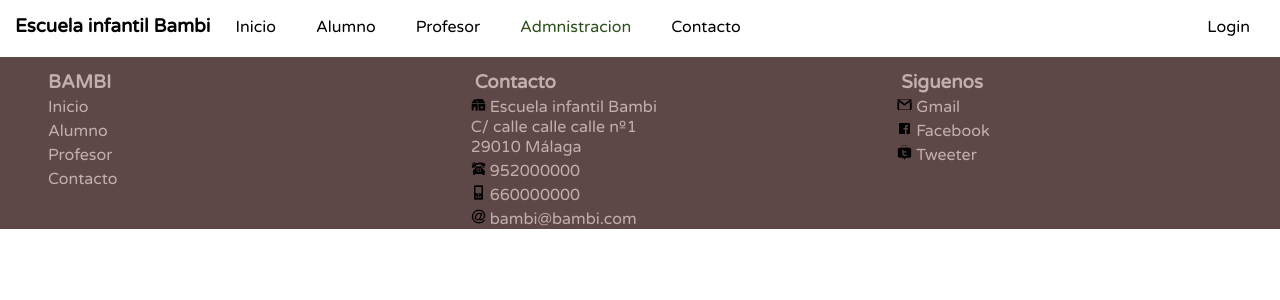
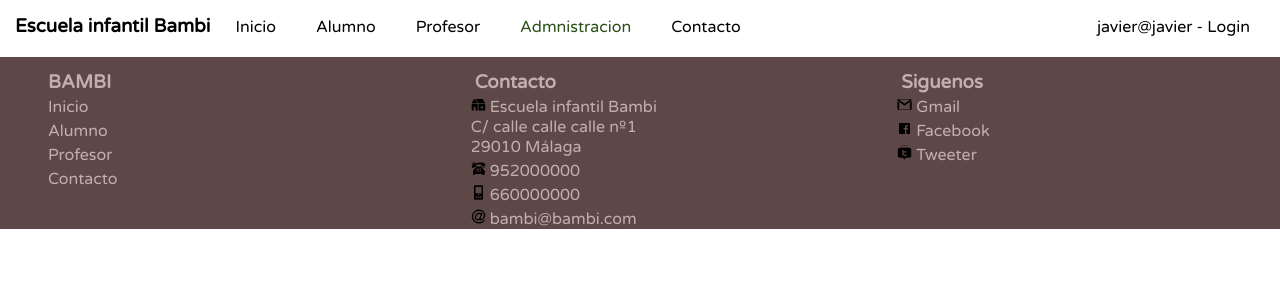
Before and after one commit to Javiergda/final-project-client, a React (Create React App) app: page /administracion in a window 1280 px wide. Shown: the top 300 px of the page. Built offline with nearby package versions, Linux system fonts and the light colour scheme.

Commit message:
perimitir rutas si usuario esta logeado y segun nivel de autorizacion

```diff
--- a/src/App.js
+++ b/src/App.js
@@ -1,10 +1,24 @@
 import { AppRouter } from "./components/Routes/AppRouter";
+import { AuthContext } from "./auth/authContext";
+
+// const state = {
+//     email: 'javier@javier',
+//     userTipe:1/2/3,
+//     logged: true/false
+// }
 
 function App() {
+
+  const initialValue = JSON.parse(localStorage.getItem('user')) || { // mira si esta logeado
+    email: 'javier@javier',
+    userTipe: 1,
+    logged: true
+  };
+
   return (
-    <div className="App">
+    <AuthContext.Provider value={initialValue}>
       <AppRouter />
-    </div>
+    </AuthContext.Provider>
   );
 }
 
--- a/src/auth/authContext.js
+++ b/src/auth/authContext.js
@@ -1,7 +1,3 @@
 import { createContext } from "react";
 
-
-
-
-
 export const AuthContext = createContext();
--- a/src/components/Login/Login.js
+++ b/src/components/Login/Login.js
@@ -28,7 +28,6 @@ export const Login = () => {
     const handlesubmit = e => {
         e.preventDefault();
         // comprobamos que no este vacio quitandole espacios en blanco a derecha e izquierda
-
         // if (email.trim().length > 0 && password.trim().length > 0) {
         console.log('LOGIN');
 
@@ -36,16 +35,19 @@ export const Login = () => {
         const checkUser = email + password;
         ///////////////////////////////
         //// obtenemos repuesta
-        const user = 'ok';
+        const user = {
+            email: 'javier@javier',
+            userTipe: 1,
+            logged: true
+        };
 
-        if (user == 'ok') {
+        if (user) {
             setForm(initialState);
-
-            navigate('/homepage', {
+            localStorage.setItem('user', JSON.stringify(user)) // guardamos en localstorage
+            navigate('/homepage', { // navegamos pagina inicio y cargamos usuario del localstorage
                 replace: true // reemplaza del historial
             }
             );
-
         }
 
 
--- a/src/components/Management/Management.js
+++ b/src/components/Management/Management.js
@@ -1,12 +1,22 @@
 import React from 'react'
+import { Navigate } from 'react-router-dom'
+import { useContext } from 'react/cjs/react.development'
+import { AuthContext } from '../../auth/authContext'
 import { ManageStudents } from './ManageStudents'
 import { ManageUsers } from './ManageUsers'
 
+
 export const Management = () => {
+
+    const context = useContext(AuthContext);
+
     return (
-        <div>
-            <ManageStudents />
-            <ManageUsers />
-        </div>
+        context.logged && context.userTipe == 1 ? // ususario logeado y nivel 2
+            <div>
+                <ManageStudents />
+                <ManageUsers />
+            </div>
+            :
+            <Navigate to='/login' />
     )
 }
--- a/src/components/Routes/AppRouter.js
+++ b/src/components/Routes/AppRouter.js
@@ -7,6 +7,8 @@ import { Students } from '../Students/Students'
 import { Teachers } from '../Teachers/Teachers'
 import { Management } from '../Management/Management'
 import { Login } from '../Login/Login';
+import { PrivateRouteStudents } from './PrivateRouteStudents';
+
 
 
 export const AppRouter = () => {
@@ -16,9 +18,13 @@ export const AppRouter = () => {
 
             <Routes>
                 <Route path="homepage" element={<HomePage />} />
+
                 <Route path="alumno" element={<Students />} />
+
                 <Route path="profesor" element={<Teachers />} />
+
                 <Route path="administracion" element={<Management />} />
+
                 <Route path="login" element={<Login />} />
 
                 <Route path="/" element={<HomePage />} />
--- /dev/null
+++ b/src/components/Routes/PrivateRouteStudents.js
@@ -0,0 +1,9 @@
+import React from 'react'
+
+export const PrivateRouteStudents = () => {
+    return (
+        <div>
+
+        </div>
+    )
+}
--- a/src/components/Students/Students.js
+++ b/src/components/Students/Students.js
@@ -1,10 +1,15 @@
-import React from 'react'
+import React, { useContext } from 'react'
 import { Daily } from './Daily'
 import { Student } from './Student'
 import { useEffect } from 'react'
 import { useState } from 'react'
+import { AuthContext } from '../../auth/authContext'
+import { Navigate } from 'react-router-dom'
+
 
 export const Students = () => {
+
+    const context = useContext(AuthContext);
 
     useEffect(() => {
         ///////////////////////// CRUD - GET
@@ -72,9 +77,12 @@ export const Students = () => {
     const [student, setStudent] = useState({});// objeto filtrado de 1 estudiante
 
     return (
-        <div className='students_main'>
-            <Student students={students} student={student} setStudent={setStudent} />
-            <Daily student={student} />
-        </div>
+        context.logged && context.userTipe == 1 ? // ususario logeado y nivel 2
+            <div className='students_main'>
+                <Student students={students} student={student} setStudent={setStudent} />
+                <Daily student={student} />
+            </div>
+            :
+            <Navigate to='/login' />
     )
 }
--- a/src/components/Teachers/Teachers.js
+++ b/src/components/Teachers/Teachers.js
@@ -1,9 +1,16 @@
 import React from 'react'
 import { useEffect, useState } from 'react'
+import { Navigate } from 'react-router-dom'
+import { useContext } from 'react/cjs/react.development'
+import { AuthContext } from '../../auth/authContext'
 import { Course } from './Course'
 import { StudentsList } from './StudentsList'
 
+
+
 export const Teachers = () => {
+
+    const context = useContext(AuthContext);
 
     useEffect(() => {
 
@@ -96,9 +103,12 @@ export const Teachers = () => {
 
 
     return (
-        <div>
-            <Course select={select} setSelect={setSelect} students={students} setFilterStudents={setFilterStudents} />
-            <StudentsList filterStudents={filterStudents} />
-        </div>
+        context.logged && context.userTipe == 1 ? // ususario logeado y nivel 2
+            <div>
+                <Course select={select} setSelect={setSelect} students={students} setFilterStudents={setFilterStudents} />
+                <StudentsList filterStudents={filterStudents} />
+            </div>
+            :
+            <Navigate to='/login' />
     )
 }
--- a/src/components/common/Header.js
+++ b/src/components/common/Header.js
@@ -1,12 +1,20 @@
 import React from 'react'
 import { Link, NavLink } from 'react-router-dom'
+import { useContext } from 'react'
 import bird from '../../icons/bird.png'
 import butterfly from '../../icons/butterfly.png'
 import deer from '../../icons/deer.png'
 import rabbit from '../../icons/rabbit.png'
 import menu from '../../icons/menu.png'
+import { AuthContext } from '../../auth/authContext'
 
 export const Header = () => {
+
+    const context = useContext(AuthContext);
+
+    const { email, userTipe, logged } = context;
+
+    console.log(context);
     return (
         <header className="header__main">
             <nav className="nav_small">
@@ -50,7 +58,7 @@ export const Header = () => {
                     <NavLink className='nav-link' to="login">
                         <li>
                             <img src={rabbit} height="20px" alt='rabbit' />
-                            <span >Login</span>
+                            <span >{email + ' - Login'}</span>
                         </li>
                     </NavLink>
                 </ul>
@@ -95,7 +103,7 @@ export const Header = () => {
 
                     <NavLink className='nav-item' to="login">
                         <li>
-                            <span >Login</span>
+                            <span >{email + ' - Login'}</span>
                         </li>
                     </NavLink>
 
```
Also changed, not shown: src/auth/authReducer.js (renamed from src/auth/auth.js, +8 -10 lines).
